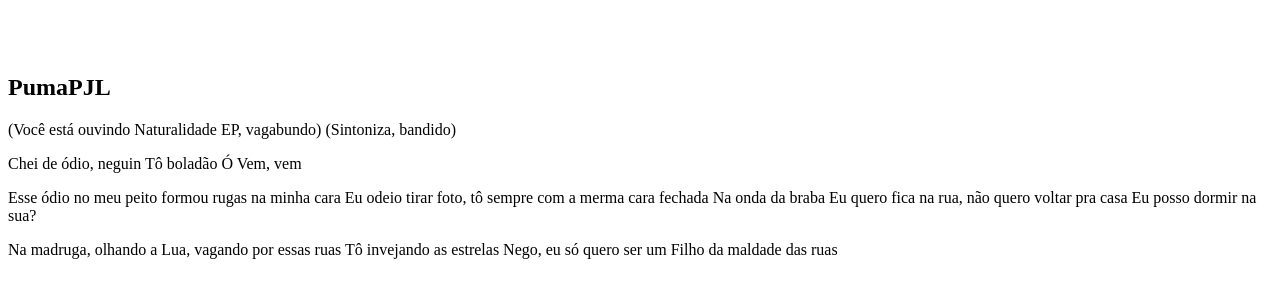
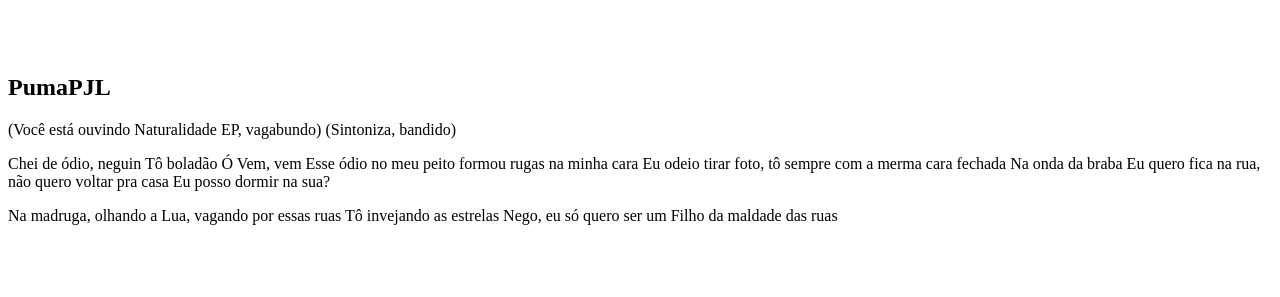
Before and after one commit to Silva-ix/pong, a plain HTML site: page index.html in a window 1280 px wide. Shown: the part 67-364 px from the top of the page. Drawn offline with Linux system fonts and the light colour scheme.

Commit message:
comandos 2

```diff
--- a/index.html
+++ b/index.html
@@ -11,7 +11,7 @@
     Ó
     Vem, vem
 
-<p> Esse ódio no meu peito formou rugas na minha cara
+    Esse ódio no meu peito formou rugas na minha cara
     Eu odeio tirar foto, tô sempre com a merma cara fechada
     Na onda da braba
     Eu quero fica na rua, não quero voltar pra casa
```
